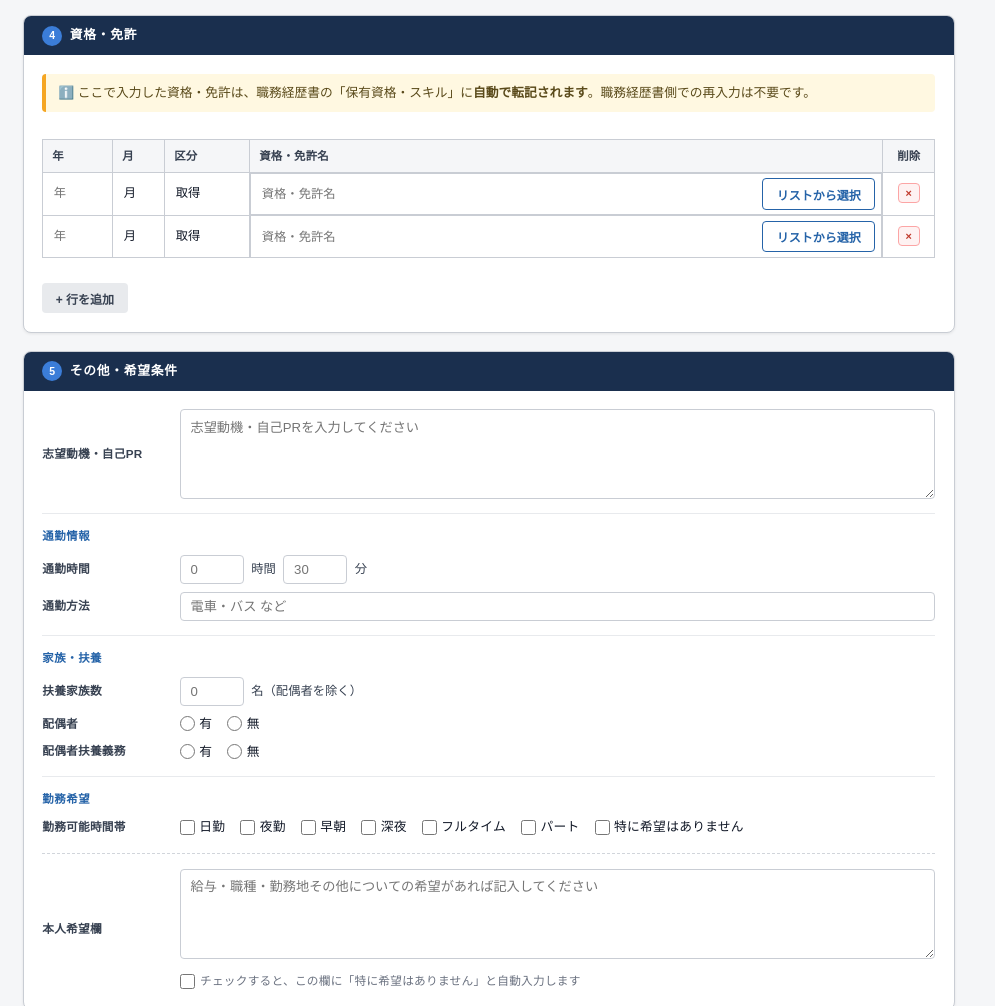
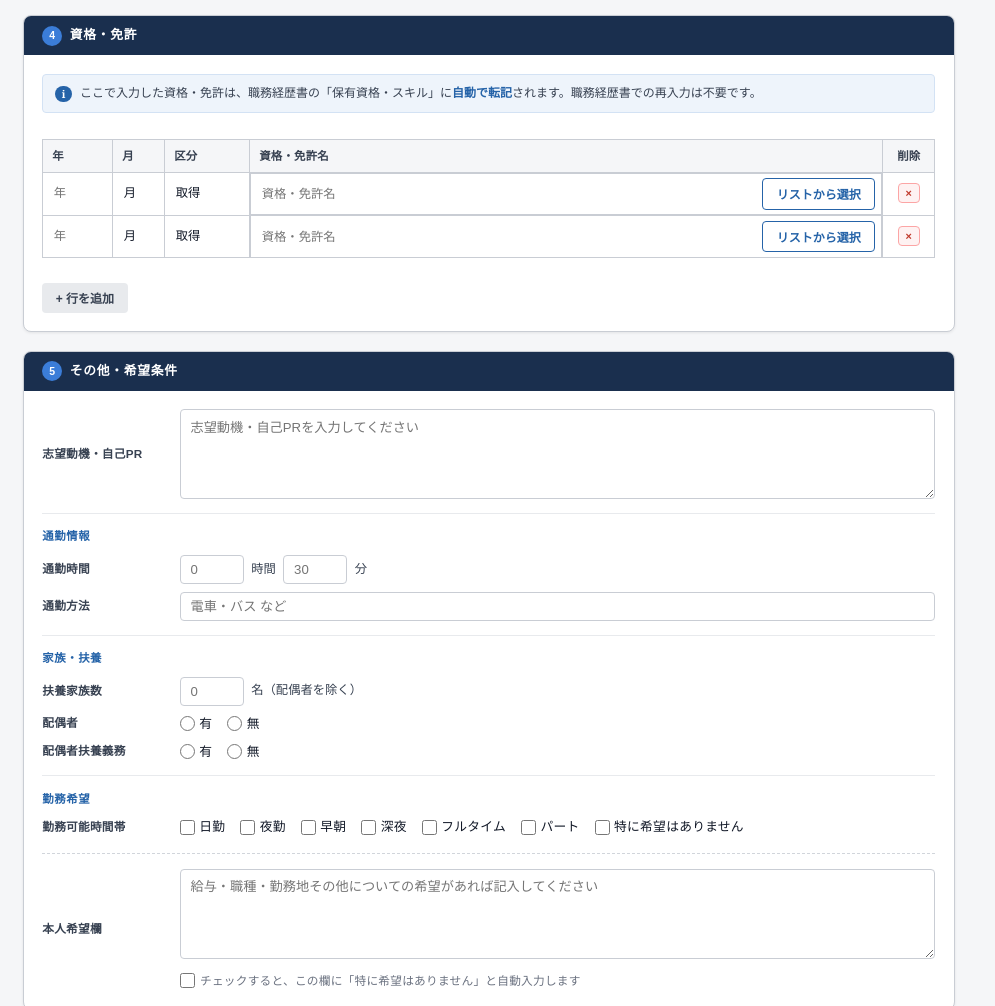
Before and after one commit to yoshimuraonelink-maker/resume-tool, a plain HTML site: page index.html in a window 1280 px wide. Shown: the part 1356-2362 px from the top of the page, without its empty margins (0-995 px from the left). Drawn offline with Linux system fonts and the light colour scheme.

Commit message:
資格転記の注意書きデザインを整え、入力欄の幅崩れを修正
Co-Authored-By: Claude Opus 5.5 <noreply@anthropic.com>

```diff
--- a/index.html
+++ b/index.html
@@ -462,6 +462,39 @@
       height: 15px;
       accent-color: var(--accent);
       flex-shrink: 0;
+    }
+
+    /* ===== Info Note ===== */
+    .info-note {
+      display: flex;
+      gap: 0.55rem;
+      align-items: flex-start;
+      background: #eef4fb;
+      border: 1px solid #d3e2f4;
+      border-radius: var(--radius);
+      padding: 0.6rem 0.8rem;
+      margin-bottom: 0.8rem;
+      font-size: 0.8rem;
+      line-height: 1.65;
+      color: var(--gray-700);
+    }
+    .info-note .info-icon {
+      flex-shrink: 0;
+      width: 1.1rem;
+      height: 1.1rem;
+      margin-top: 0.15rem;
+      border-radius: 50%;
+      background: var(--accent);
+      color: var(--white);
+      font-size: 0.7rem;
+      font-weight: 700;
+      line-height: 1.1rem;
+      text-align: center;
+      font-family: Georgia, serif;
+    }
+    .info-note strong {
+      color: var(--accent);
+      font-weight: 700;
     }
 
     /* ===== Fieldset sub-section ===== */
@@ -1761,8 +1794,9 @@
           <h2>資格・免許</h2>
         </div>
         <div class="section-body">
-          <div style="background:#fff8e1;border-left:4px solid #f5a623;padding:0.6rem 0.8rem;margin-bottom:0.9rem;font-size:0.85rem;color:#5a4a1a;border-radius:4px;">
-            ℹ️ ここで入力した資格・免許は、職務経歴書の「保有資格・スキル」に<strong>自動で転記されます</strong>。職務経歴書側での再入力は不要です。
+          <div class="info-note">
+            <span class="info-icon">i</span>
+            <span>ここで入力した資格・免許は、職務経歴書の「保有資格・スキル」に<strong>自動で転記</strong>されます。職務経歴書での再入力は不要です。</span>
           </div>
           <div class="dynamic-table-wrap">
             <table class="dynamic-table" id="qualTable">
@@ -1896,10 +1930,11 @@
 
           <div class="sub-section">
             <div class="sub-section-label">保有資格・スキル</div>
+            <div class="info-note">
+              <span class="info-icon">i</span>
+              <span>履歴書の「資格・免許」の内容は<strong>自動で転記</strong>されます（再入力不要）。ここにはPCスキル・語学など、それ以外のスキルのみ入力してください。</span>
+            </div>
             <div class="form-row">
-              <div style="background:#fff8e1;border-left:4px solid #f5a623;padding:0.6rem 0.8rem;margin-bottom:0.6rem;font-size:0.85rem;color:#5a4a1a;border-radius:4px;">
-                ℹ️ 履歴書の「資格・免許」に入力した内容は<strong>自動で転記されます</strong>（再入力不要）。ここにはそれ以外のスキル（PCスキル・語学など）のみ追記してください。
-              </div>
               <label for="skillsText">資格・スキル一覧</label>
               <textarea id="skillsText" name="skillsText" rows="3" placeholder="Excel（関数・ピボット）、Word&#10;英語（日常会話レベル） など"></textarea>
             </div>
```
